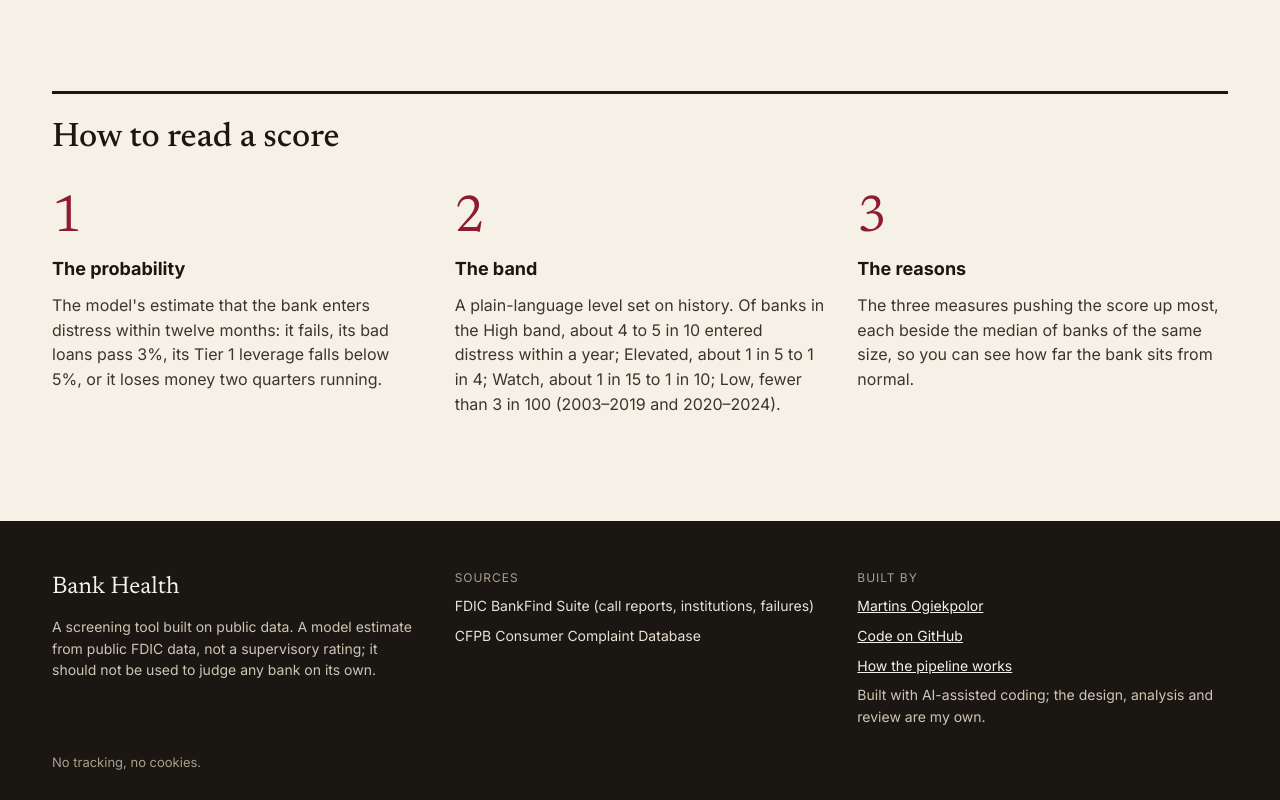
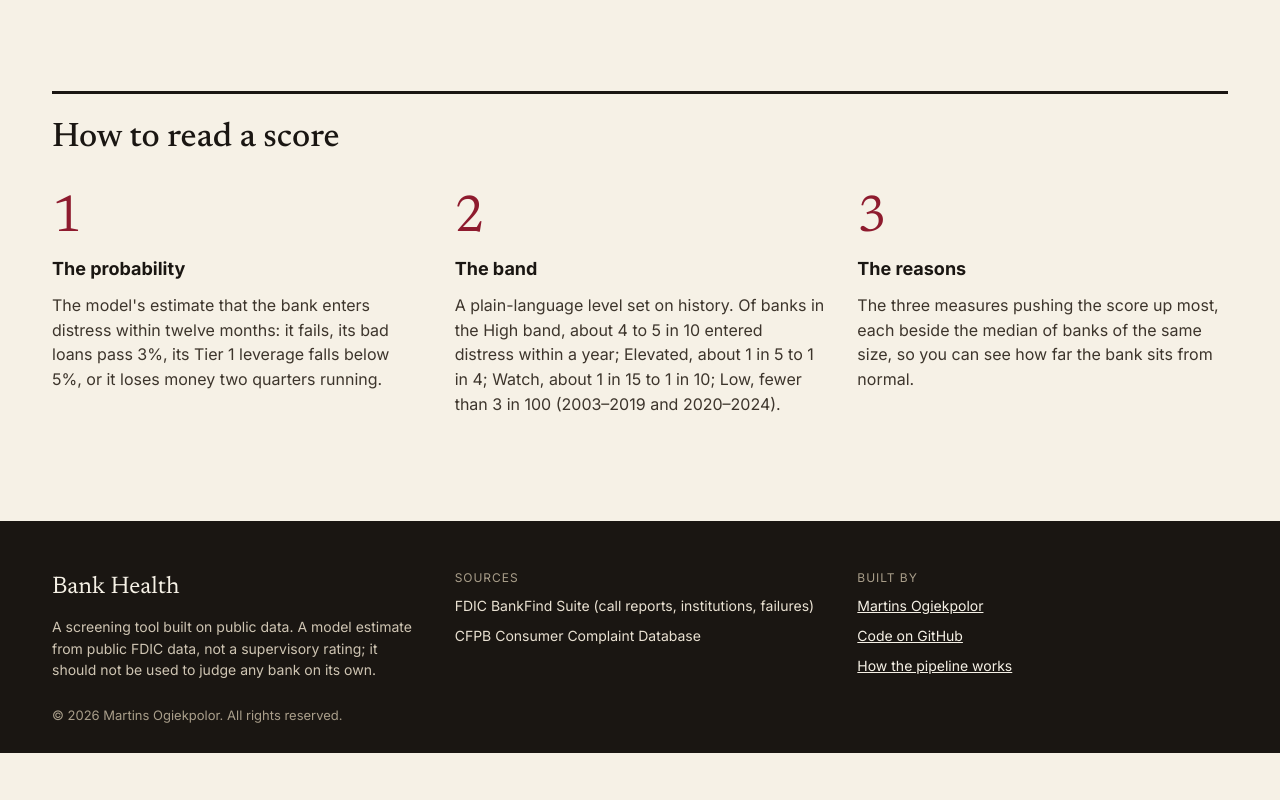
Before and after one commit to martinogie/bank-health-data-platform, an Astro site in the folder site/: page / in a window 1280 px wide. Shown: the part 3734-4534 px from the top of the page. After the commit the page ends 4487 px from the top, so only its background shows below. Built offline with nearby package versions, Linux system fonts and the light colour scheme; Astro itself is replaced by a stand-in of ours.

Commit message:
Bank Health footer: copyright line on every page; AI-assisted and no-tracking lines removed

```diff
--- a/site/src/layouts/Layout.astro
+++ b/site/src/layouts/Layout.astro
@@ -101,10 +101,10 @@ const nav = [
           <a href={HOME}>Martins Ogiekpolor</a>
           <a href="https://github.com/martinogie/bank-health-data-platform">Code on GitHub</a>
           <a href={`${base}/pipeline/`}>How the pipeline works</a>
-          <span style="color:var(--footer-text-2)">Built with AI-assisted coding; the design, analysis and review are my own.</span>
         </div>
       </div>
-      <div class="wrap small" style="padding-bottom:28px;color:var(--muted-dark)">No tracking, no cookies.</div>
+      <!-- Standard footer line on every page (Martins' rule): the copyright notice, nothing else. -->
+      <div class="wrap small" style="padding-bottom:28px;color:var(--muted-dark)" data-copyright>© {new Date().getFullYear()} Martins Ogiekpolor. All rights reserved.</div>
     </footer>
     <script>
       import { loadJson, quarterText } from "../lib/site";
```
Also changed, not shown: site/tests/site.spec.ts (+12 -1 lines).
